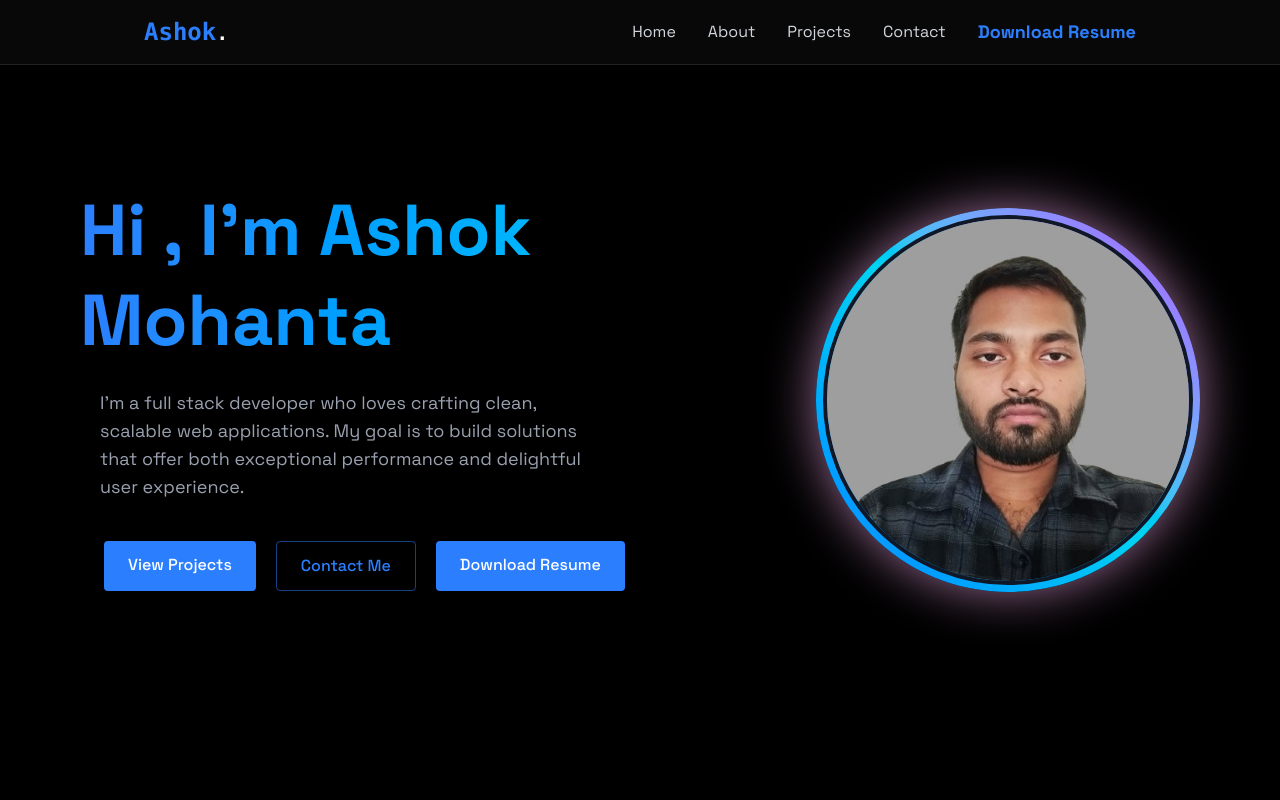
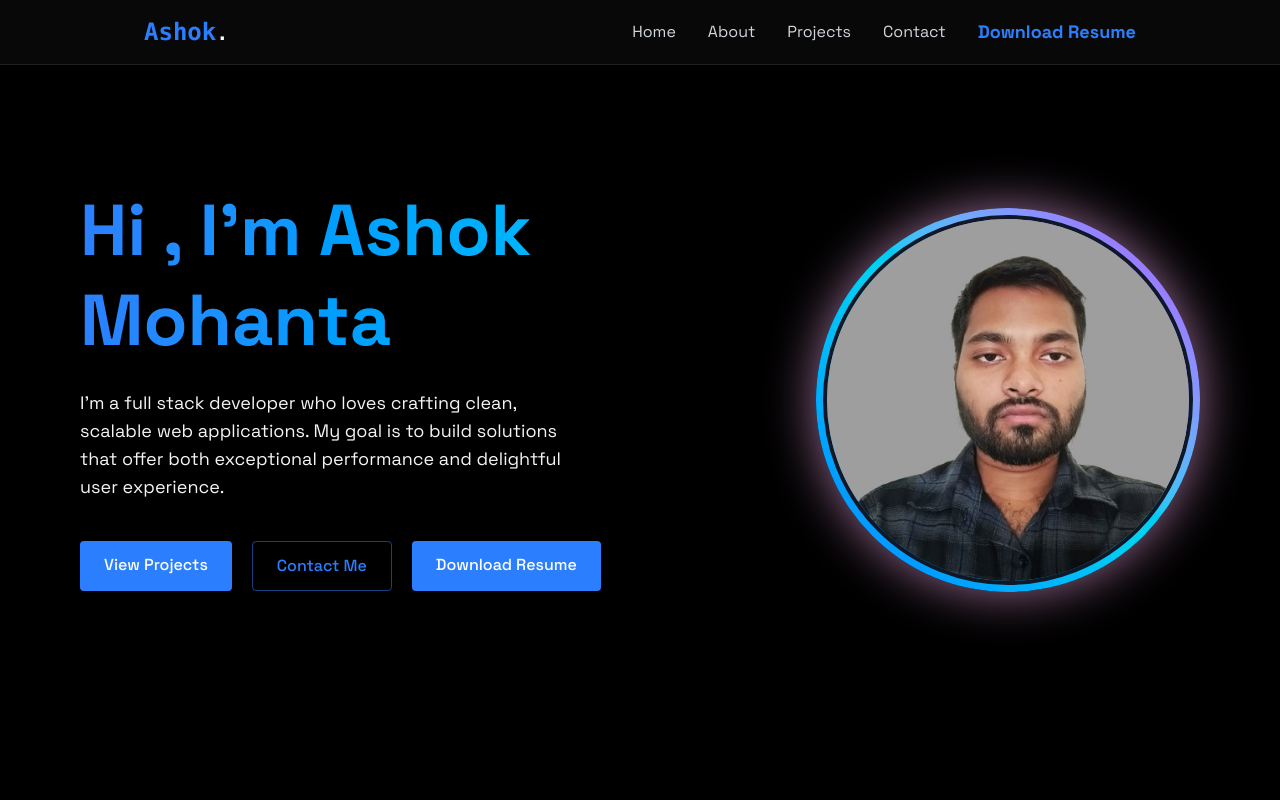
Before and after one commit to ASHOK-MOHANTA/Ashok-Portfolio, a React (Vite) app: page / in a window 1280 px wide. Shown: the top 800 px of the page. Built offline with nearby package versions, Linux system fonts and the light colour scheme.

Commit message:
improve style

```diff
--- a/src/Compinents/Navbar.jsx
+++ b/src/Compinents/Navbar.jsx
@@ -52,6 +52,8 @@ export const Navbar = ({ menuOpen, setmenuOpen }) => {
             <a
               href="https://drive.google.com/file/d/1zKMZ3dXJlYLDDYVBurA78IUpebpDWkOn/view?usp=sharing"
               className="text-blue-500 text-lg font-bold hover:text-white transition-colors"
+              target="_blank"
+              rel="noopener noreferrer"
             >
               {" "}
               Download Resume{" "}
--- a/src/Compinents/sections/Home.jsx
+++ b/src/Compinents/sections/Home.jsx
@@ -13,14 +13,14 @@ export const Home = () => {
           <h1 className="text-5xl md:text-7xl font-bold mb-6 bg-gradient-to-r from-blue-500 to-cyan-400 bg-clip-text text-transparent leading-tight">
             Hi , I'm Ashok Mohanta
           </h1>
-          <p className="text-gray-400 text-lg mb-8 max-w-lg ml-5">
+          <p className="text-gray-100 text-lg mb-8 max-w-lg ml-0">
             I'm a full stack developer who loves crafting clean, scalable web
             applications. My goal is to build solutions that offer both
             exceptional performance and delightful user experience.
           </p>
 
           {/* Buttons */}
-          <div className="flex flex-wrap justify-center lg:justify-start gap-5 ml-6 mt-10">
+          <div className="flex flex-wrap justify-center lg:justify-start gap-5 ml-0 mt-10">
             <a
               href="#projects"
               className="bg-blue-500 text-white py-3 px-6 rounded font-medium transition relative overflow-hidden hover:-translate-y-0.5 hover:shadow-[0_0_15px_rgba(59,130,246,0.4)]"
@@ -37,10 +37,13 @@ export const Home = () => {
 
             <a
               href="https://drive.google.com/file/d/1zKMZ3dXJlYLDDYVBurA78IUpebpDWkOn/view?usp=sharing"
+              target="_blank"
+              rel="noopener noreferrer"
               className="bg-blue-500 text-white py-3 px-6 rounded font-medium transition relative overflow-hidden hover:-translate-y-0.5 hover:shadow-[0_0_15px_rgba(59,130,246,0.4)]"
             >
               Download Resume
             </a>
+
           </div>
 
           <div className="mt-6 ml-17">
```
